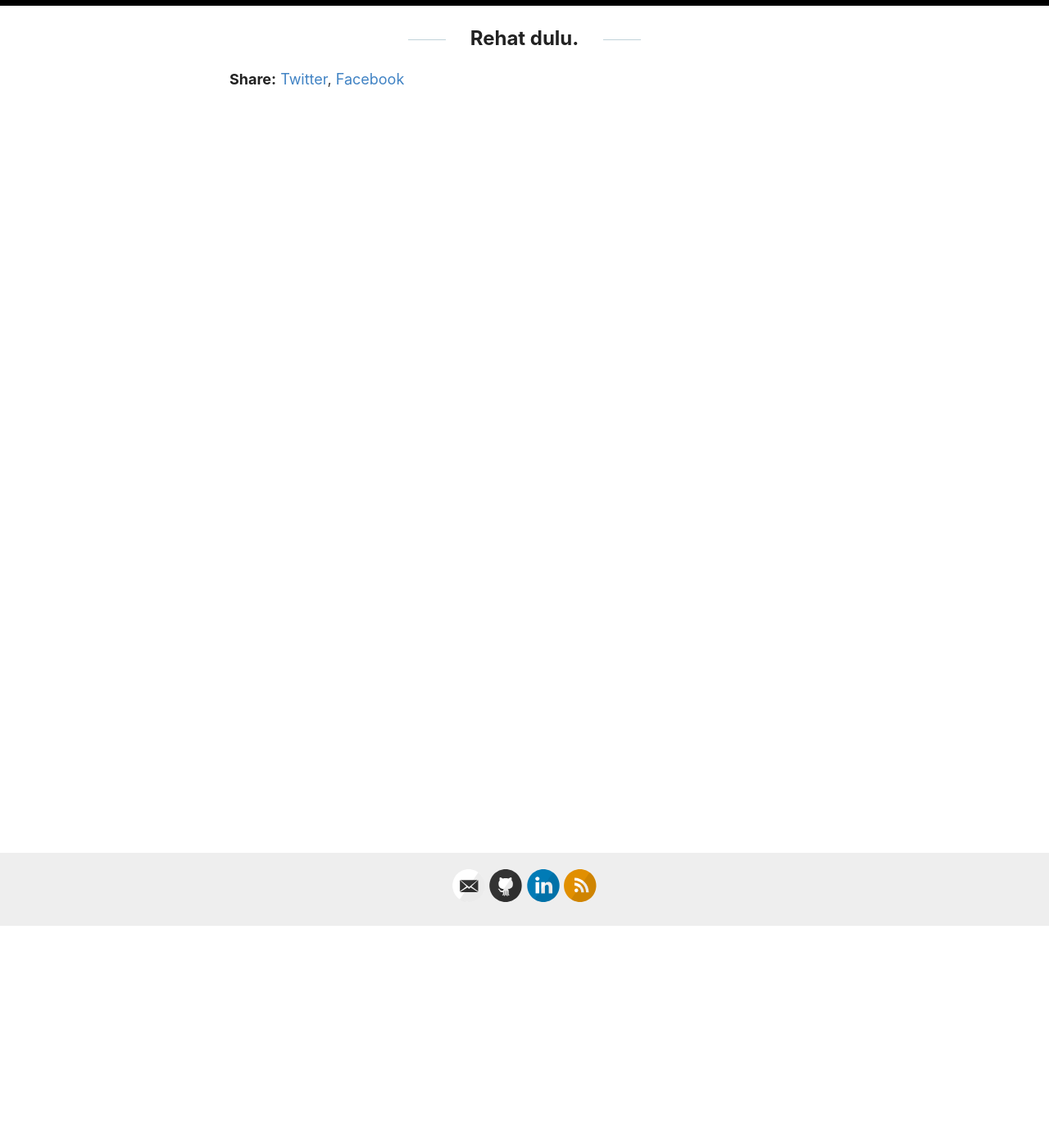
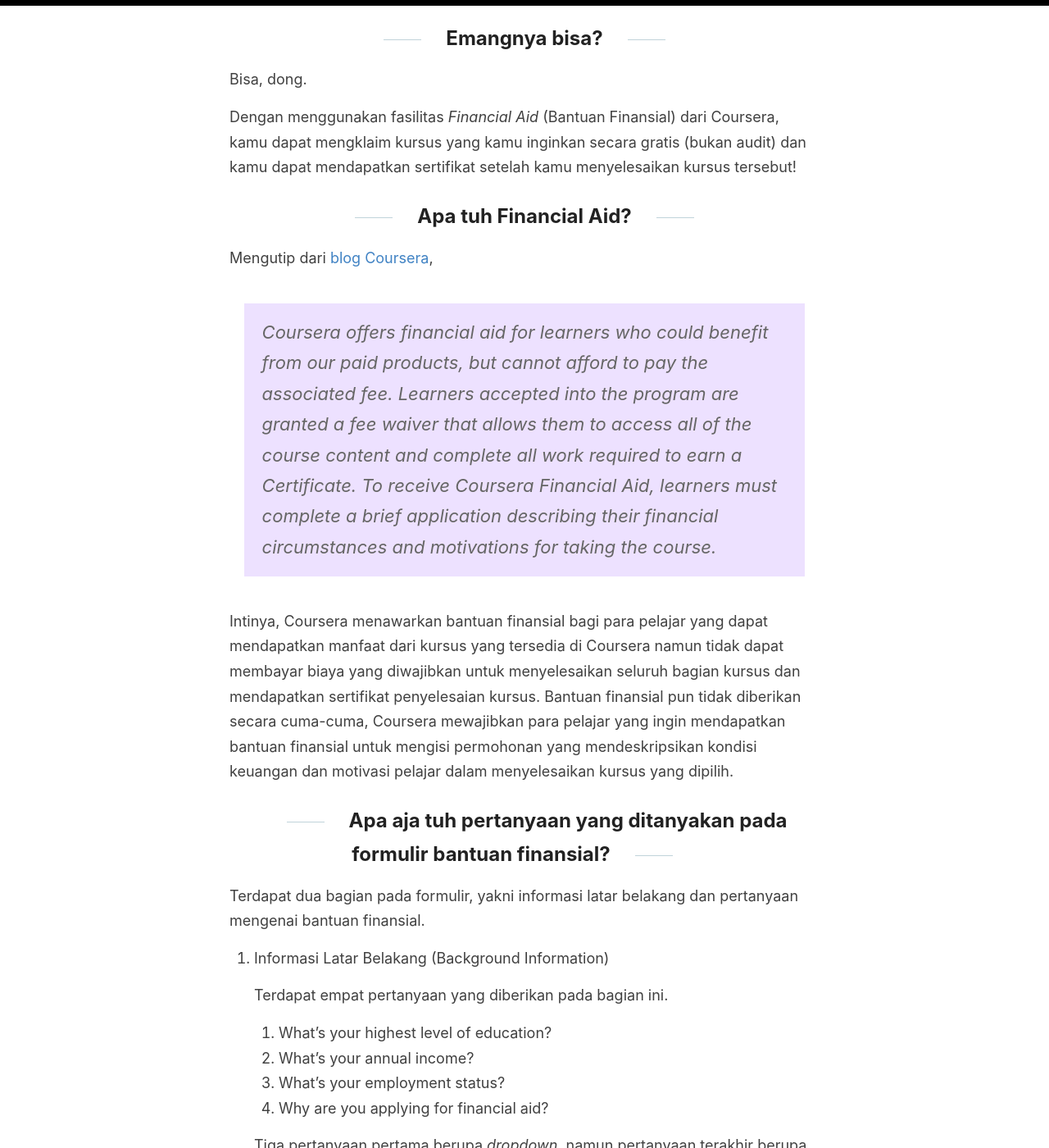
Before and after one commit to determinedguy/cecoret, a Jekyll site: the page built from _posts/2023-6-1-coursera-financial-aid.md, in a window 1280 px wide and 1400 px high, scrolled down 271 px. Shown: the whole window at 82% size. Built offline with Jekyll 4.4.1, drawn with Linux system fonts in a browser that asks for light colours; some of the changed text lies outside the part shown.

Commit message:
add: content

```diff
--- a/_posts/2023-6-1-coursera-financial-aid.md
+++ b/_posts/2023-6-1-coursera-financial-aid.md
@@ -4,4 +4,40 @@ title: Kursus Coursera Secara Gratis?
 categories: [Online Course, Never-Ending Learning]
 ---
 
-## Rehat dulu.
+## Emangnya bisa?
+
+Bisa, dong.
+
+Dengan menggunakan fasilitas *Financial Aid* (Bantuan Finansial) dari Coursera, kamu dapat mengklaim kursus yang kamu inginkan secara gratis (bukan audit) dan kamu dapat mendapatkan sertifikat setelah kamu menyelesaikan kursus tersebut!
+
+## Apa tuh Financial Aid?
+
+Mengutip dari [blog Coursera](https://blog.coursera.org/courseras-financial-aid-what-it-is-and-who-is/),
+
+> Coursera offers financial aid for learners who could benefit from our paid products, but cannot afford to pay the associated fee. Learners accepted into the program are granted a fee waiver that allows them to access all of the course content and complete all work required to earn a Certificate. To receive Coursera Financial Aid, learners must complete a brief application describing their financial circumstances and motivations for taking the course.
+
+Intinya, Coursera menawarkan bantuan finansial bagi para pelajar yang dapat mendapatkan manfaat dari kursus yang tersedia di Coursera namun tidak dapat membayar biaya yang diwajibkan untuk menyelesaikan seluruh bagian kursus dan mendapatkan sertifikat penyelesaian kursus. Bantuan finansial pun tidak diberikan secara cuma-cuma, Coursera mewajibkan para pelajar yang ingin mendapatkan bantuan finansial untuk mengisi permohonan yang mendeskripsikan kondisi keuangan dan motivasi pelajar dalam menyelesaikan kursus yang dipilih.
+
+## Apa aja tuh pertanyaan yang ditanyakan pada formulir bantuan finansial?
+
+Terdapat dua bagian pada formulir, yakni informasi latar belakang dan pertanyaan mengenai bantuan finansial.
+
+1. Informasi Latar Belakang (Background Information)
+
+    Terdapat empat pertanyaan yang diberikan pada bagian ini.
+
+    1. What's your highest level of education?
+    2. What's your annual income?
+    3. What's your employment status?
+    4. Why are you applying for financial aid?
+
+    Tiga pertanyaan pertama berupa *dropdown*, namun pertanyaan terakhir berupa esai dengan kriteria minimal 150 kata.
+
+2. Pertanyaan Mengenai Bantuan Finansial (Application Questions)
+
+    Terdapat dua pertanyaan yang diberikan pada bagian ini.
+
+    1. How much can you pay for your selected course?
+    2. How will your selected course help with your goals?
+
+    Pertanyaan pertama berupa isian singkat atau *slider* dan pertanyaan terakhir berupa esai dengan kriteria minimal 150 kata.
```
